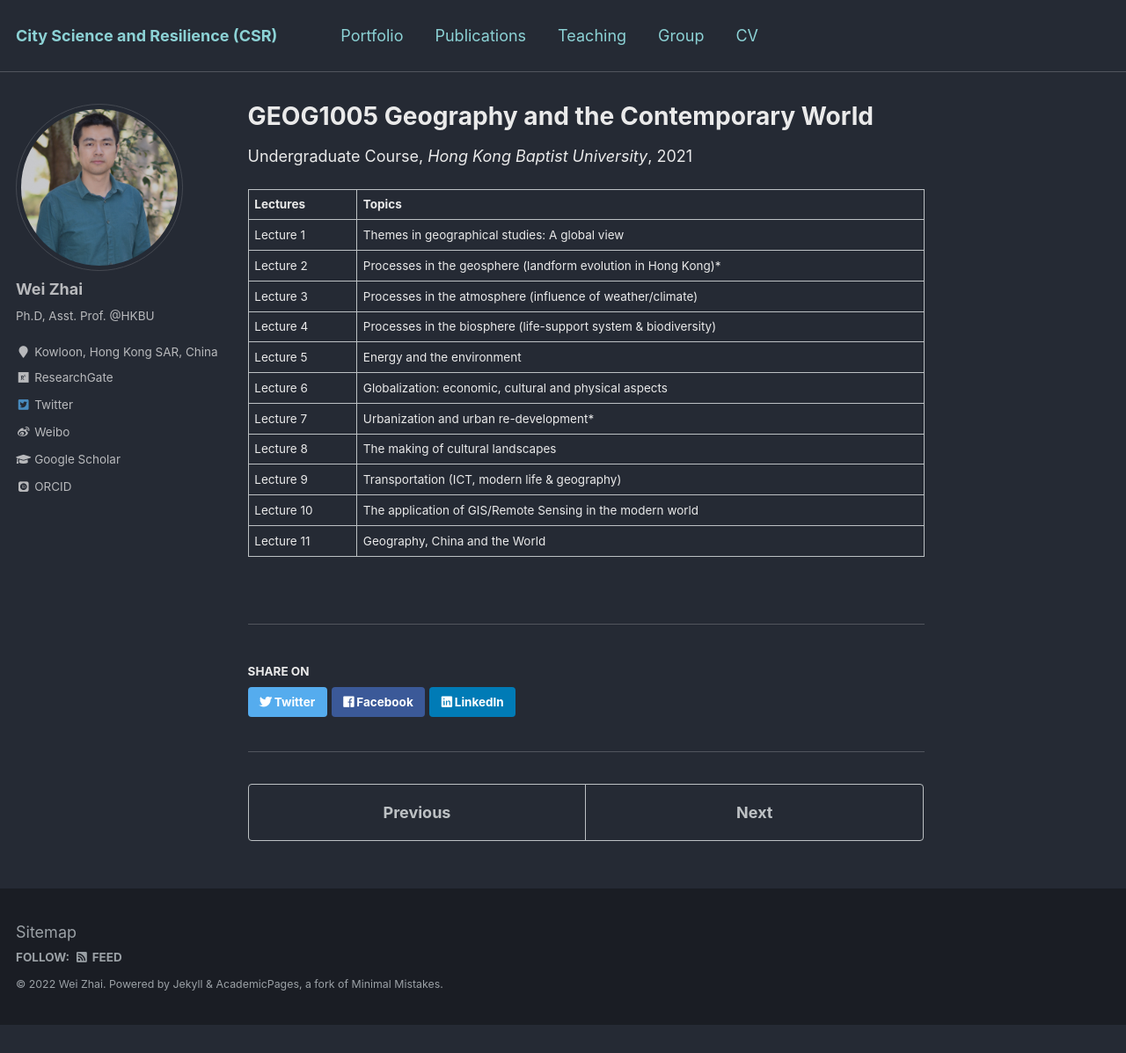
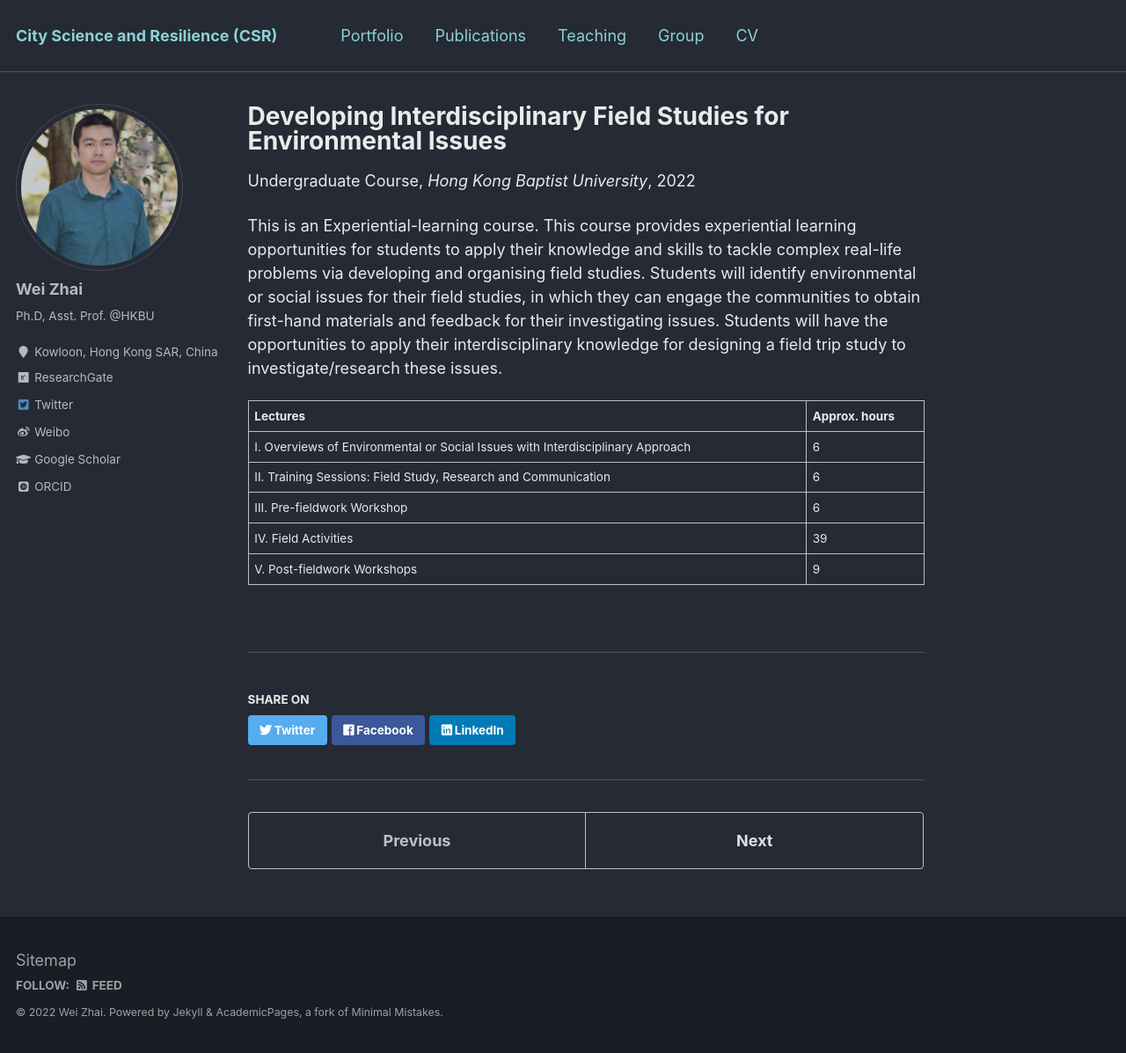
Before and after one commit to skywalkerzhai/weizhai.github.io, a Jekyll site: the page built from _teaching/GCAP.md, in a window 1280 px wide and 1197 px high. Shown: the whole window at 88% size. Built offline with Jekyll 4.4.1, drawn with Linux system fonts in a browser that asks for light colours; some web fonts are replaced.

Commit message:
Update GCAP.md

```diff
--- a/_teaching/GCAP.md
+++ b/_teaching/GCAP.md
@@ -1,21 +1,17 @@
 ---
-title: "GEOG1005 Geography and the Contemporary World"
+title: "Developing Interdisciplinary Field Studies for Environmental Issues"
 collection: teaching
 type: "Undergraduate Course"
 venue: "Hong Kong Baptist University"
-date: 2021-09-01
+date: 2022-02-01
 location: "Hong Kong SAR, China"
 ---
 
-|**Lectures**| **Topics**                                                      |
-| Lecture 1  | Themes in geographical studies: A global view                   |
-| Lecture 2  | Processes in the geosphere (landform evolution in Hong Kong)\*  |
-| Lecture 3  | Processes in the atmosphere (influence of weather/climate)      |
-| Lecture 4  | Processes in the biosphere (life-support system & biodiversity) |
-| Lecture 5  | Energy and the environment                                      |
-| Lecture 6  | Globalization: economic, cultural and physical aspects          |
-| Lecture 7  | Urbanization and urban re-development\*                         |
-| Lecture 8  | The making of cultural landscapes                               |
-| Lecture 9  | Transportation (ICT, modern life & geography)                   |
-| Lecture 10 | The application of GIS/Remote Sensing in the modern world       |
-| Lecture 11 | Geography, China and the World                                  |
+This is an Experiential-learning course. This course provides experiential learning opportunities for students to apply their knowledge and skills to tackle complex real-life problems via developing and organising field studies. Students will identify environmental or social issues for their field studies, in which they can engage the communities to obtain first-hand materials and feedback for their investigating issues. Students will have the opportunities to apply their interdisciplinary knowledge for designing a field trip study to investigate/research these issues.
+
+|**Lectures**| **Approx. hours**                                                      |
+| I. Overviews of Environmental or Social Issues with Interdisciplinary Approach | 6                      |
+| II. Training Sessions: Field Study, Research and Communication                 | 6                      |
+| III.      Pre-fieldwork Workshop                                               | 6                      |
+| IV.      Field Activities                                                      | 39                     |
+| V.      Post-fieldwork Workshops                                               | 9                      |
```
